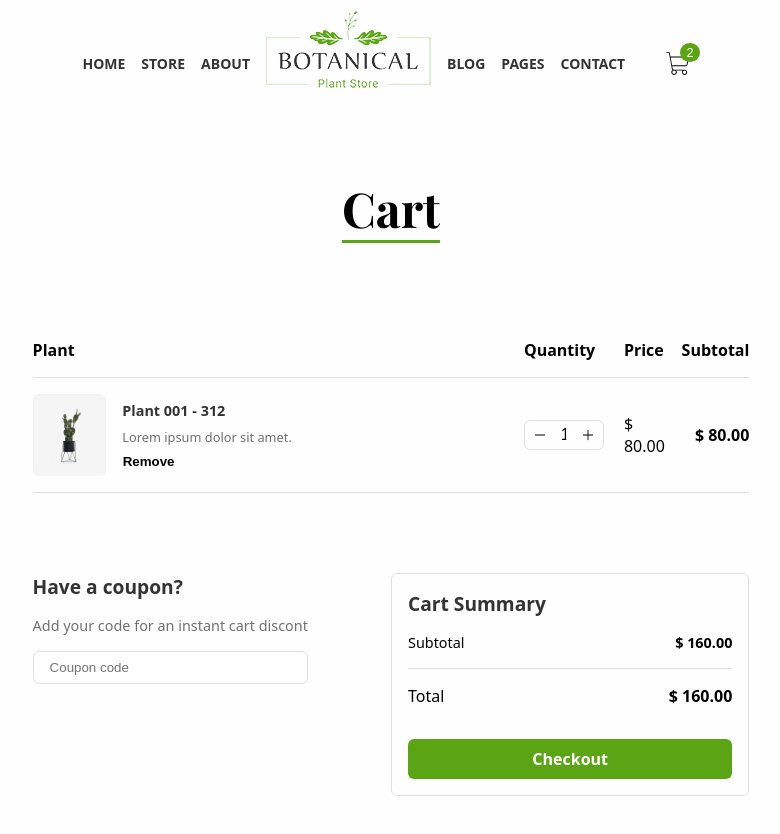
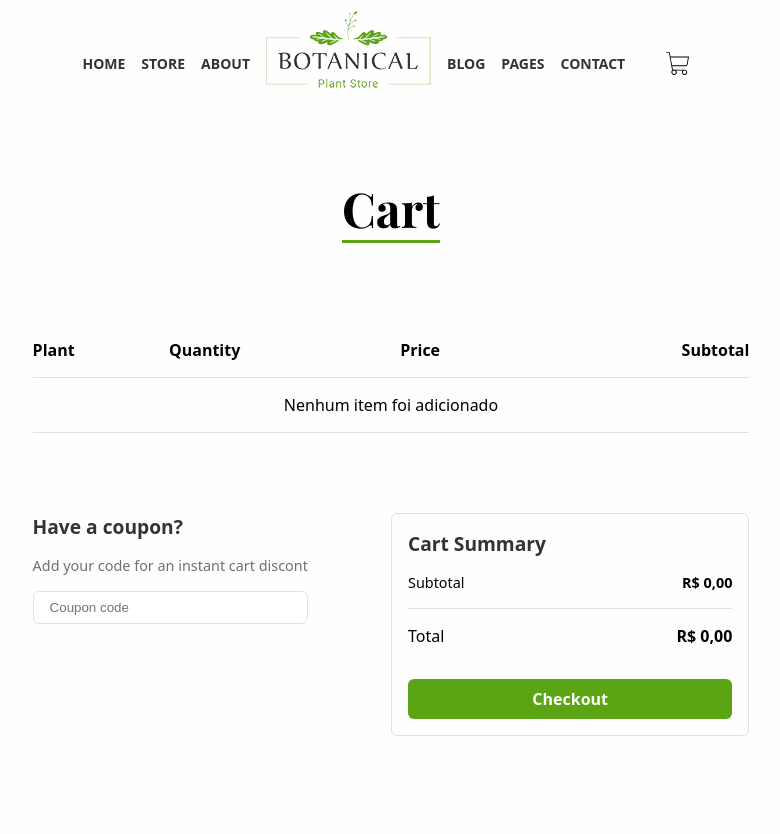
Before and after one commit to SchunckLeonardo/e-commerce-plants, a React (Vite) app: page /cart in a window 1280 px wide. Shown: the top 834 px of the page, without its empty margins (249-1029 px from the left). After the commit the page ends 800 px from the top, so only its background shows below. Built offline with nearby package versions, Linux system fonts and the light colour scheme; a web font is replaced by a local one.

Commit message:
feat: CartContext

```diff
--- a/package.json
+++ b/package.json
@@ -11,6 +11,7 @@
   },
   "dependencies": {
     "@phosphor-icons/react": "^2.1.5",
+    "immer": "^10.1.1",
     "react": "^18.2.0",
     "react-dom": "^18.2.0",
     "react-router-dom": "^6.23.1",
--- a/src/App.tsx
+++ b/src/App.tsx
@@ -3,6 +3,7 @@ import { GlobalStyle } from "./styles/GlobalStyle";
 import { defaultTheme } from "./styles/themes/defaultTheme";
 import { BrowserRouter } from "react-router-dom";
 import { Router } from "./Router";
+import { CartContextProvider } from "./context/CartContext";
 
 export function App() {
   return (
@@ -10,7 +11,9 @@ export function App() {
       <ThemeProvider theme={defaultTheme}>
         <GlobalStyle />
         <BrowserRouter>
-          <Router />
+          <CartContextProvider>
+            <Router />
+          </CartContextProvider>
         </BrowserRouter>
       </ThemeProvider>
     </>
--- a/src/components/CartItem/index.tsx
+++ b/src/components/CartItem/index.tsx
@@ -1,32 +1,45 @@
 import { Minus, Plus } from "@phosphor-icons/react";
 import { PlantResume, PriceTable, Quantity, SubtotalTable } from "./styles";
+import { Cart } from "../../context/CartContext";
+import { FormatNumber } from "../../utils/formatNumber";
+import { useCart } from "../../hooks/useCart";
 
-export function CartItem() {
+interface CartItemProps {
+  cart: Cart
+}
+
+export function CartItem({ cart }: CartItemProps) {
+  const { removeItemToCart, decrementQnt, incrementQnt } = useCart()
+
+  function handleRemovePlant() {
+    removeItemToCart(cart)
+  }
+
   return (
     <tr>
       <td>
         <PlantResume>
-          <img src="/images/plant01.jpg" />
+          <img src={cart.plant.image} />
           <div>
-            <h4>Plant 001 - 312</h4>
+            <h4>{cart.plant.desc}</h4>
             <p>Lorem ipsum dolor sit amet.</p>
-            <button>Remove</button>
+            <button onClick={() => handleRemovePlant()}>Remove</button>
           </div>
         </PlantResume>
       </td>
       <td>
         <Quantity>
-          <button>
+          <button onClick={() => decrementQnt(cart)}>
             <Minus size={14} />
           </button>
-          <input type="number" value={1} min={1} max={10} readOnly />
-          <button>
+          <input type="number" value={cart.qnt} readOnly />
+          <button onClick={() => incrementQnt(cart)}>
             <Plus size={14} />
           </button>
         </Quantity>
       </td>
-      <PriceTable>$ 80.00</PriceTable>
-      <SubtotalTable>$ 80.00</SubtotalTable>
+      <PriceTable>{cart.plant.sale.isSaled ? FormatNumber(cart.plant.price * cart.plant.sale.value) : FormatNumber(cart.plant.price)}</PriceTable>
+      <SubtotalTable>{cart.plant.sale.isSaled ? FormatNumber((cart.plant.price * cart.plant.sale.value) * cart.qnt) : FormatNumber(cart.plant.price * cart.qnt)}</SubtotalTable>
     </tr>
   )
 }
--- a/src/components/Header/index.tsx
+++ b/src/components/Header/index.tsx
@@ -1,8 +1,11 @@
 import { ShoppingCart } from "@phosphor-icons/react";
 import { HeaderContainer, NavLinks, ImageLogo, ButtonCart } from "./styles";
 import { useNavigate } from "react-router-dom";
+import { useCart } from "../../hooks/useCart";
 
 export function Header() {
+  const { cart } = useCart()
+
   const navigate = useNavigate()
 
   return (
@@ -18,7 +21,7 @@ export function Header() {
       </NavLinks>
       <ButtonCart onClick={() => navigate('/cart')}>
         <ShoppingCart size={28} weight="thin" />
-        <span className="items_quantity">2</span>
+        {cart.length > 0 ? <span className="items_quantity">{cart.length}</span> : <></>}
       </ButtonCart>
     </HeaderContainer>
   )
--- a/src/components/Plant/index.tsx
+++ b/src/components/Plant/index.tsx
@@ -2,17 +2,24 @@ import { ShoppingCart } from "@phosphor-icons/react"
 import { PlantCard, PlantFigure, PlantDesc, AddToCartButton, PlantTags, Tag, Prices } from "./styles"
 import { IPlant } from "../../utils/PlantsList"
 import { FormatNumber } from "../../utils/formatNumber"
+import { useCart } from "../../hooks/useCart"
 
 interface PlantProps {
   plant: IPlant
 }
 
 export function Plant({ plant }: PlantProps) {
+  const { addItemToCart } = useCart()
+
+  function handleAddPlantToCart() {
+    addItemToCart(plant)
+  }
+
   return (
     <PlantCard>
       <PlantFigure>
         <img src={plant.image} />
-        <AddToCartButton className="cart">
+        <AddToCartButton onClick={() => handleAddPlantToCart()} className="cart">
           <ShoppingCart />
           Add to cart
         </AddToCartButton>
--- /dev/null
+++ b/src/context/CartContext.tsx
@@ -0,0 +1,88 @@
+import { createContext, ReactNode, useState } from "react";
+import { IPlant } from "../utils/PlantsList";
+import { produce } from "immer";
+
+export interface Cart {
+  plant: IPlant,
+  qnt: number
+}
+
+interface CartContextType {
+  addItemToCart: (plant: IPlant) => void
+  cart: Cart[]
+  removeItemToCart: (cartRemove: Cart) => void
+  incrementQnt: (cartIncrement: Cart) => void
+  decrementQnt: (cartDecrement: Cart) => void
+  getTotalPrice: () => number
+}
+
+export const CartContext = createContext({} as CartContextType)
+
+interface CartContextProviderProps {
+  children: ReactNode
+}
+
+export function CartContextProvider({ children }: CartContextProviderProps) {
+  const [cart, setCart] = useState<Cart[]>([])
+
+  function removeItemToCart(cartRemove: Cart) {
+    const allPlantWithoutExpected = cart.filter(item => item !== cartRemove)
+    setCart(allPlantWithoutExpected)
+  }
+
+  function incrementQnt(cartIncrement: Cart) {
+    const addQntPlant = produce(cart, (draft) => {
+      const indexItem = draft.find((item => item.plant.id === cartIncrement.plant.id))
+      if (indexItem) {
+        indexItem.qnt += 1
+      }
+    })
+    setCart(addQntPlant)
+  }
+
+  function decrementQnt(cartDecrement: Cart) {
+    const addQntPlant = produce(cart, (draft) => {
+      const indexItem = draft.find((item => item.plant.id === cartDecrement.plant.id))
+      if (indexItem) {
+        if (indexItem.qnt > 1) {
+          indexItem.qnt -= 1
+        }
+      }
+    })
+    setCart(addQntPlant)
+  }
+
+  function addItemToCart(plant: IPlant) {
+    const plantAlreadyExists = cart.find(item => item.plant === plant)
+
+    if (plantAlreadyExists) {
+      const addQntPlant = produce(cart, (draft) => {
+        const indexItem = draft.find((item => item.plant.id === plantAlreadyExists.plant.id))
+        if (indexItem) {
+          indexItem.qnt += 1
+        }
+      })
+      setCart(addQntPlant)
+      return
+    }
+
+    const newItem = produce(cart, (draft) => {
+      const newPlant: Cart = {
+        plant,
+        qnt: 1
+      }
+      draft.push(newPlant)
+    })
+
+    setCart(newItem)
+
+  }
+
+  function getTotalPrice() {
+    return cart.reduce((prev, current) => {
+      return prev += current.plant.sale.isSaled ? (current.plant.price * current.plant.sale.value) * current.qnt : current.plant.price * current.qnt
+    }, 0)
+  }
+
+  return <CartContext.Provider value={{ addItemToCart, cart, removeItemToCart, incrementQnt, decrementQnt, getTotalPrice }}>{children}</CartContext.Provider>
+}
--- /dev/null
+++ b/src/hooks/useCart.ts
@@ -0,0 +1,7 @@
+import { useContext } from "react";
+import { CartContext } from "../context/CartContext";
+
+export function useCart() {
+  const context = useContext(CartContext)
+  return context
+}
--- a/src/screens/CartList/index.tsx
+++ b/src/screens/CartList/index.tsx
@@ -1,7 +1,11 @@
 import { CartItem } from "../../components/CartItem";
+import { useCart } from "../../hooks/useCart";
+import { FormatNumber } from "../../utils/formatNumber";
 import { CartWrapper, TableContainer, FinishOrder, CouponSection, SummarySection, Subtotal, Total, CheckotButton } from "./styles";
 
 export function CartList() {
+  const { cart, getTotalPrice } = useCart()
+
   return (
     <CartWrapper>
       <h1>Cart</h1>
@@ -16,7 +20,7 @@ export function CartList() {
             </tr>
           </thead>
           <tbody>
-            <CartItem />
+            {cart.length > 0 ? cart.map(cartItem => <CartItem cart={cartItem} key={cartItem.plant.id} />) : <tr><td style={{ textAlign: "center" }} colSpan={4}>Nenhum item foi adicionado</td></tr>}
           </tbody>
         </table>
       </TableContainer>
@@ -30,11 +34,11 @@ export function CartList() {
           <h2>Cart Summary</h2>
           <Subtotal>
             <p>Subtotal</p>
-            <strong>$ 160.00</strong>
+            <strong>{FormatNumber(getTotalPrice())}</strong>
           </Subtotal>
           <Total>
             <p>Total</p>
-            <strong>$ 160.00</strong>
+            <strong>{FormatNumber(getTotalPrice())}</strong>
           </Total>
           <CheckotButton>Checkout</CheckotButton>
         </SummarySection>
```
Also changed, not shown: 1 other file (tests, documents, lock files or other folders).
